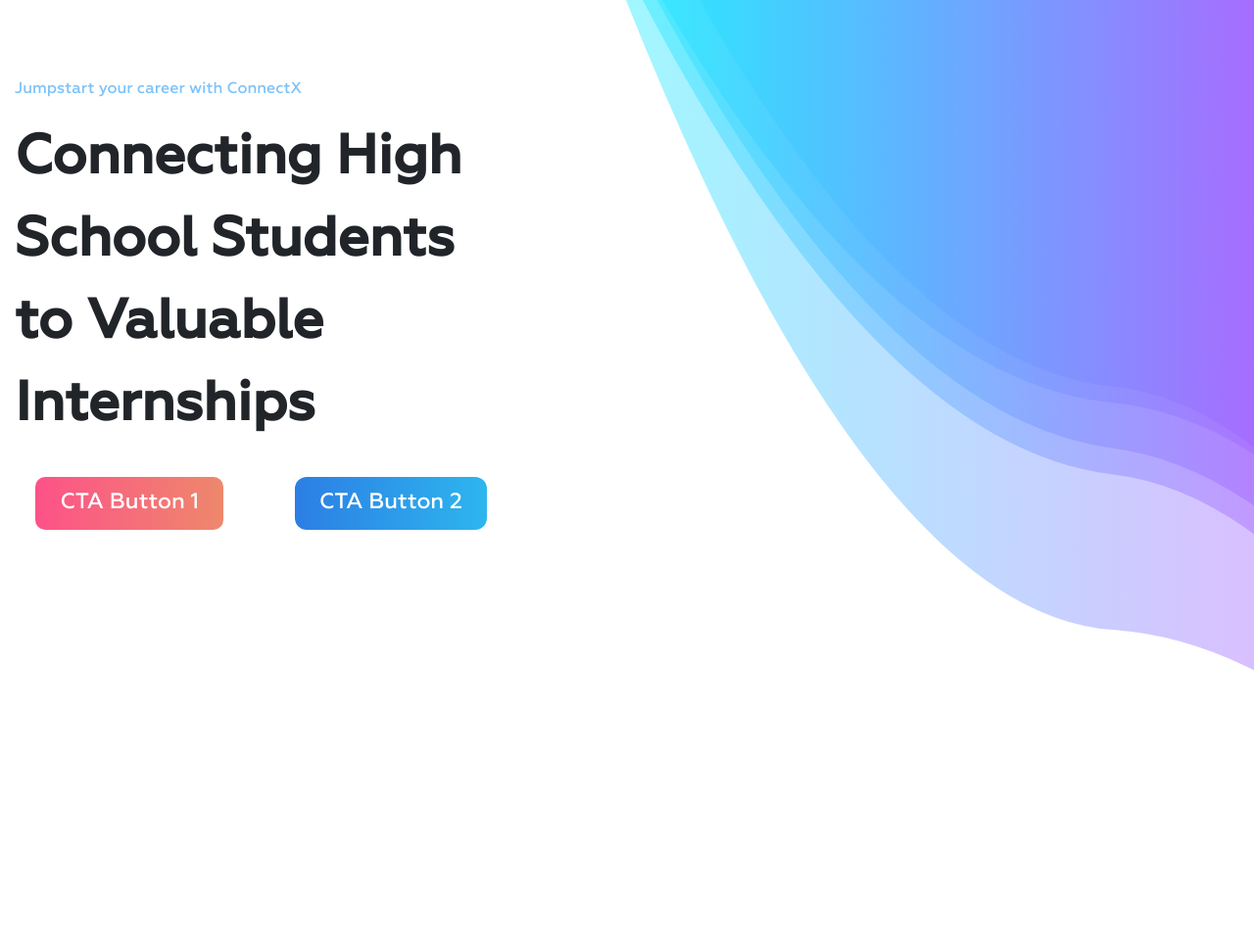
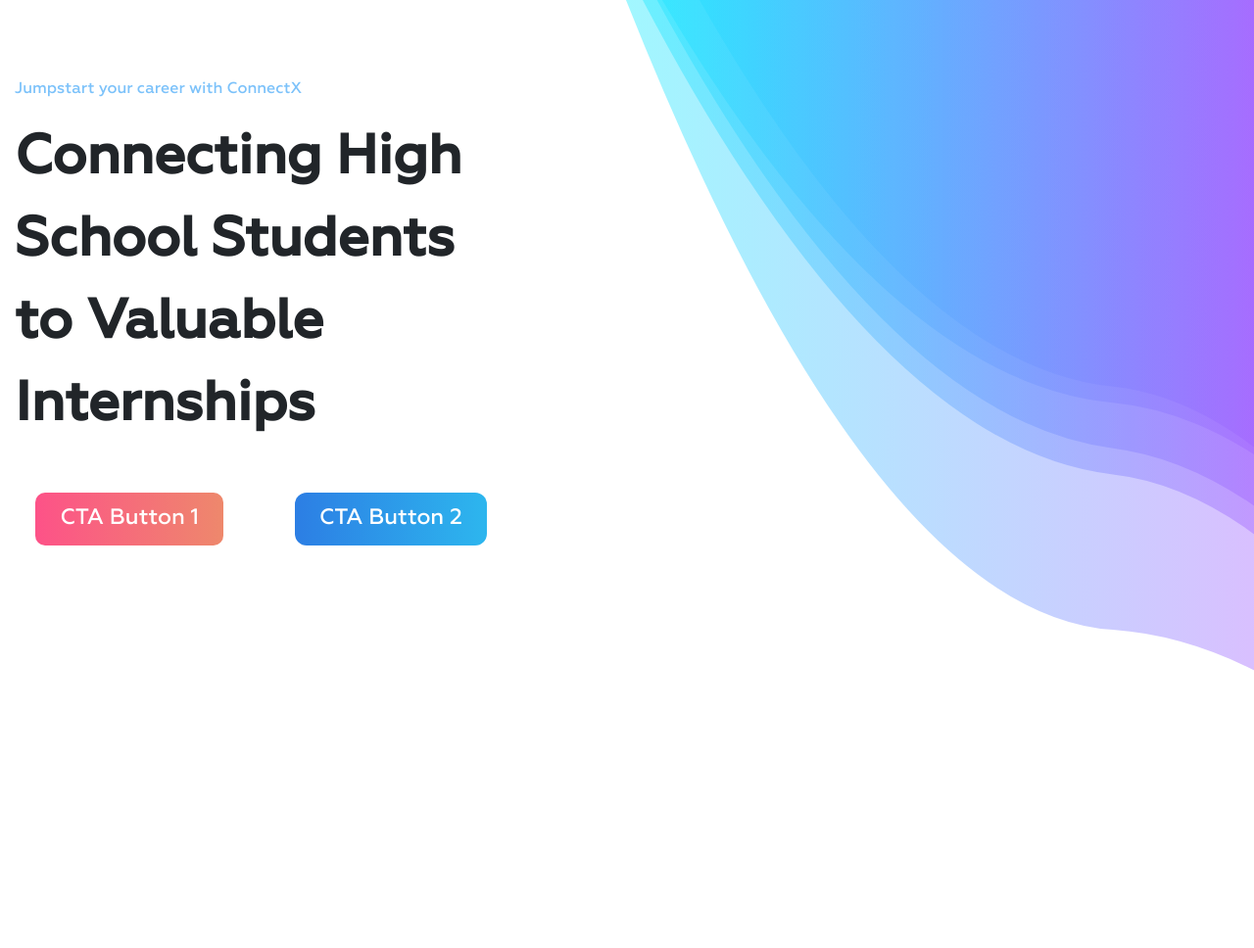
Before and after one commit to christianstefaniw/interniac-website, a Django app: page / in a window 1280 px wide; the page is wider, and only the part inside the window is pictured. Shown: the part 77-1045 px from the top of that part at 98% size. Run offline with Django 3.2, Linux system fonts and the light colour scheme; some libraries are stand-ins or nearby versions.

Commit message:
cta button margin

```diff
--- a/static/css/style.css
+++ b/static/css/style.css
@@ -70,6 +70,7 @@ CTA BUTTONS
     transition: all 1s ease;
     padding: 10px 25px;
     border-radius: 10px;
+    margin-top: 1rem;
     color: white !important;
     font-size: 1.4rem;
     background: linear-gradient(90deg, var(--gradient-secondary-one), var(--gradient-secondary-two));
@@ -90,6 +91,7 @@ CTA BUTTONS
     border-radius: 12px;
     color: white !important;
     font-size: 1.4rem;
+    margin-top: 1rem;
     background: linear-gradient(90deg, var(--gradient-primary-one), var(--gradient-primary-two));
 }
 
```
